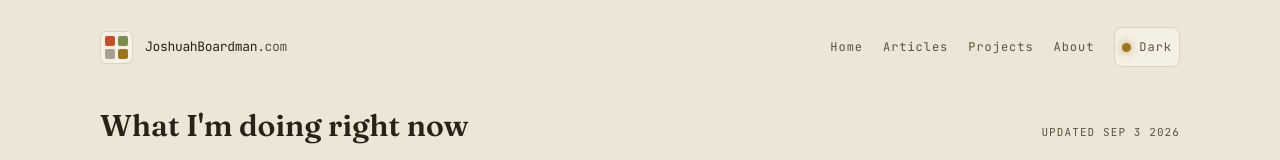
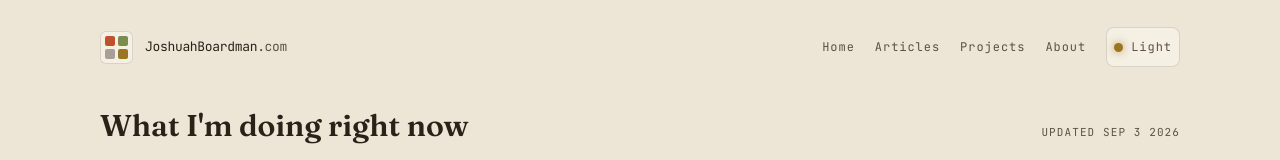
Before and after one commit to JoshuahBoardman/personal-website, a Next.js app: page / in a window 1280 px wide. Shown: the top 160 px of the page. Built offline with nearby package versions, Linux system fonts and the light colour scheme.

Commit message:
Add dark and light theme functionality

```diff
--- a/app/layout.tsx
+++ b/app/layout.tsx
@@ -1,8 +1,9 @@
 import type { Metadata } from "next";
 import { Fraunces, Work_Sans, JetBrains_Mono } from "next/font/google";
 import "./globals.css";
-import Header from "@/components/Header"
-import Footer from "@/components/Footer"
+import Header from "@/components/Header";
+import Footer from "@/components/Footer";
+import Script from "next/script";
 
 const fraunces = Fraunces({
 	variable: "--font-fraunces",
@@ -27,12 +28,25 @@ export const metadata: Metadata = {
 	description: "Generated by create next app",
 };
 
+
 export default function RootLayout({ children }: LayoutProps<"/">) {
 	return (
 		<html
 			lang="en"
-			className={`${fraunces.variable} ${workSans.variable} ${jetbrainsMono.variable} h-full antialiased`}
-		>
+			suppressHydrationWarning
+			className={`${fraunces.variable} ${workSans.variable} ${jetbrainsMono.variable} h-full antialiased`}>
+			<head>
+				<Script
+					id="theme-init"
+					strategy="beforeInteractive"
+					dangerouslySetInnerHTML={{
+						__html: `(function() {
+          var theme = localStorage.getItem("theme");
+          if (theme) document.documentElement.setAttribute("data-theme", theme);
+        })();`,
+					}}
+				/>
+			</head>
 			<body className="min-h-full flex flex-col pt-0 px-6 pb-24">
 				<Header />
 				<main className="w-full max-w-270 my-0 mx-auto">
--- a/src/components/Header.tsx
+++ b/src/components/Header.tsx
@@ -1,4 +1,5 @@
 import Link from 'next/link'
+import ThemeToggle from './ThemeToggle';
 
 export default function Header() {
 	return (
@@ -20,10 +21,7 @@ export default function Header() {
 				<button className="font-[inherit] cursor-pointer border-none bg-transparent px-2 py-3.25 rounded-lg transition-[color,background] duration-200 text-text2"><Link href="/articles">Articles</Link></button>
 				<button className="font-[inherit] cursor-pointer border-none bg-transparent px-2 py-3.25 rounded-lg transition-[color,background] duration-200 text-text2"><Link href="/projects">Projects</Link></button>
 				<button className="font-[inherit] cursor-pointer border-none bg-transparent px-2 py-3.25 rounded-lg transition-[color,background] duration-200 text-text2"><Link href="/about">About</Link></button>
-				<button className="font-[inherit] cursor-pointer ml-2 flex items-center gap-2 border-none bg-surface shadow-[inset_0_0_0_1px_var(--line)] text-text2 px-2
-				py-3 rounded-lg transition-[backgroud] duration-200">
-					<span className="w-2.25 h-2.25 rounded-[50%] shadow-[0_0_8px_color-mix(in_oklab,var(--gold)_70%,transparent)] bg-gold"></span> Dark
-				</button>
+				<ThemeToggle />
 			</nav>
 		</header>
 	);
--- /dev/null
+++ b/src/components/ThemeToggle.tsx
@@ -0,0 +1,38 @@
+'use client';
+
+import { useState, useEffect } from "react";
+
+enum Theme {
+	Dark = "dark",
+	Light = "light"
+}
+
+export default function ThemeToggle() {
+
+	const [theme, setTheme] = useState(Theme.Light);
+
+	useEffect(() => {
+		const current = document.documentElement.getAttribute("data-theme");
+		if (current === Theme.Dark) setTheme(Theme.Dark);
+	}, []);
+
+	function toggleTheme(): void {
+		const newTheme = document.documentElement.getAttribute("data-theme") === Theme.Dark ? Theme.Light : Theme.Dark;
+		document.documentElement.setAttribute("data-theme", newTheme);
+		localStorage.setItem("theme", newTheme);
+		setTheme(newTheme);
+	}
+
+	function capitalizeFirstLetter(str: string) {
+		if (!str) return str;
+		return str.charAt(0).toUpperCase() + str.slice(1);
+	}
+
+	return (
+		<button onClick={toggleTheme} className="font-[inherit] cursor-pointer ml-2 flex items-center gap-2 border-none bg-surface shadow-[inset_0_0_0_1px_var(--line)] text-text2 px-2
+				py-3 rounded-lg transition-[backgroud] duration-200">
+			<span className="w-2.25 h-2.25 rounded-[50%] shadow-[0_0_8px_color-mix(in_oklab,var(--gold)_70%,transparent)] bg-gold"></span> {capitalizeFirstLetter(theme)}
+		</button>
+
+	)
+}
```
